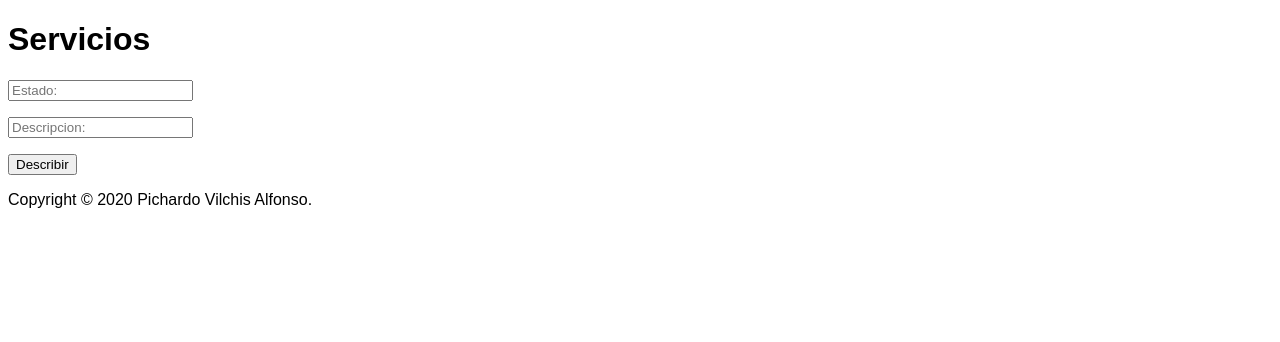
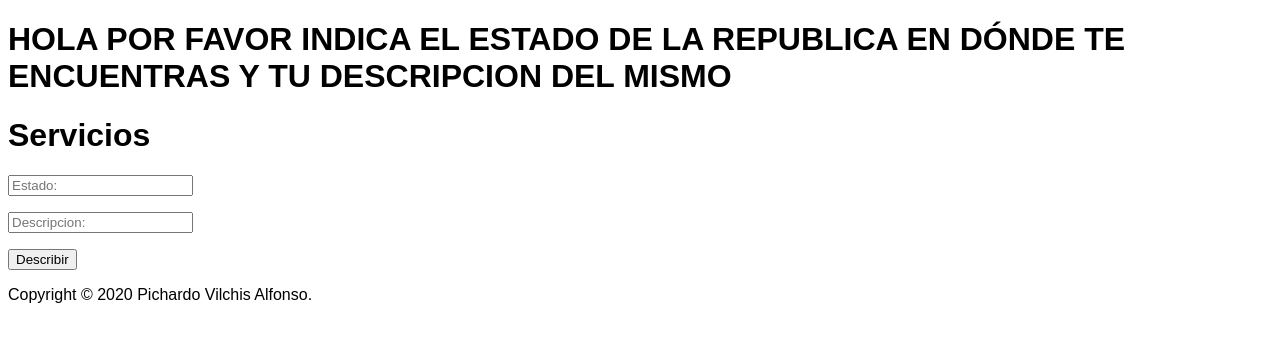
Before and after one commit to AlfonsoPichardo/formservicio, a plain HTML site: page public/index.html in a window 1280 px wide. Drawn offline with Linux system fonts and the light colour scheme.

Commit message:
mk 7 commit

```diff
--- a/public/index.html
+++ b/public/index.html
@@ -1,6 +1,7 @@
 <!DOCTYPE html>
 <html>
   <head>
+	<h1> HOLA POR FAVOR INDICA EL ESTADO DE LA REPUBLICA EN DÓNDE TE ENCUENTRAS Y TU DESCRIPCION DEL MISMO </h1>
     <meta charset="utf-8">
     <meta name="viewport" content="width=device-width, initial-scale=1">
     <title>Servicios</title>
```
